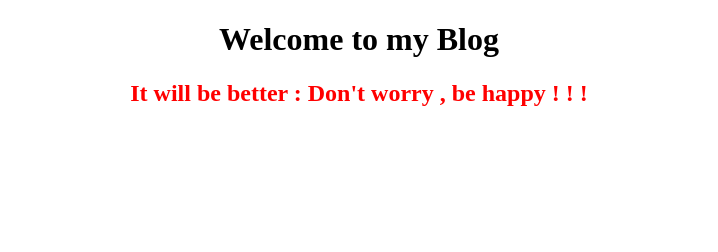
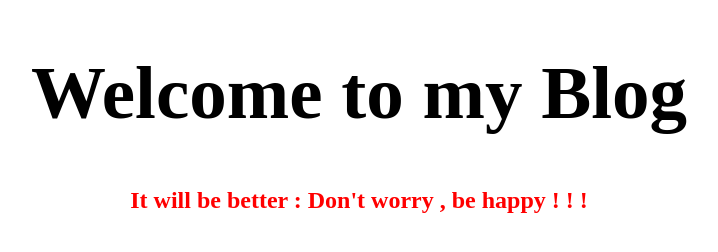
Before and after one commit to nunablog/nunablog.github.io, a plain HTML site: page index.html in a window 1280 px wide. Shown: the whole page, without its empty margins (281-999 px from the left). Drawn offline with Linux system fonts and the light colour scheme.

Commit message:
Added font-size

```diff
--- a/index.css
+++ b/index.css
@@ -7,3 +7,7 @@ h1, h2
     width: 100%;
     text-align: center;
 }
+h1
+{
+   font-size: 75px;
+}
```
